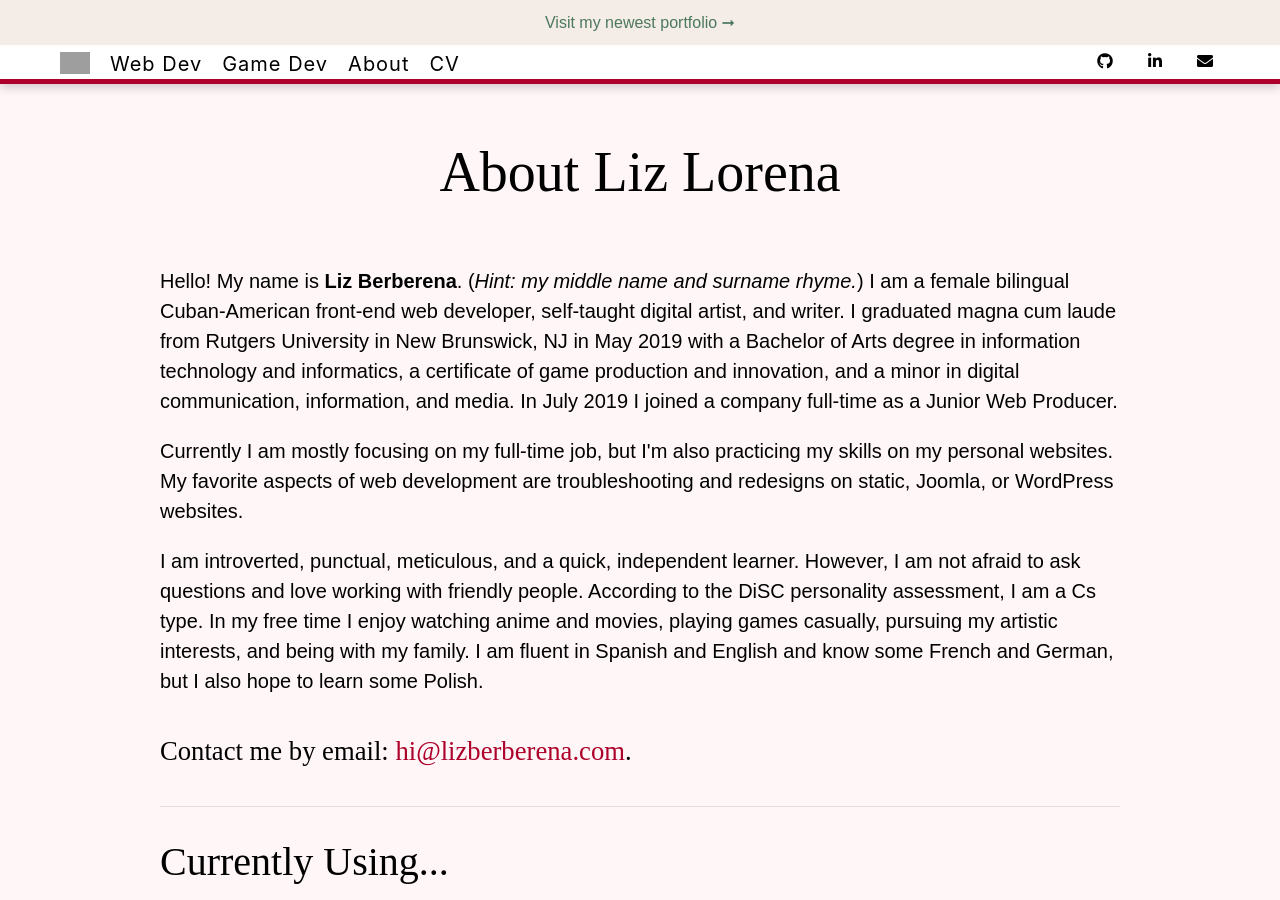
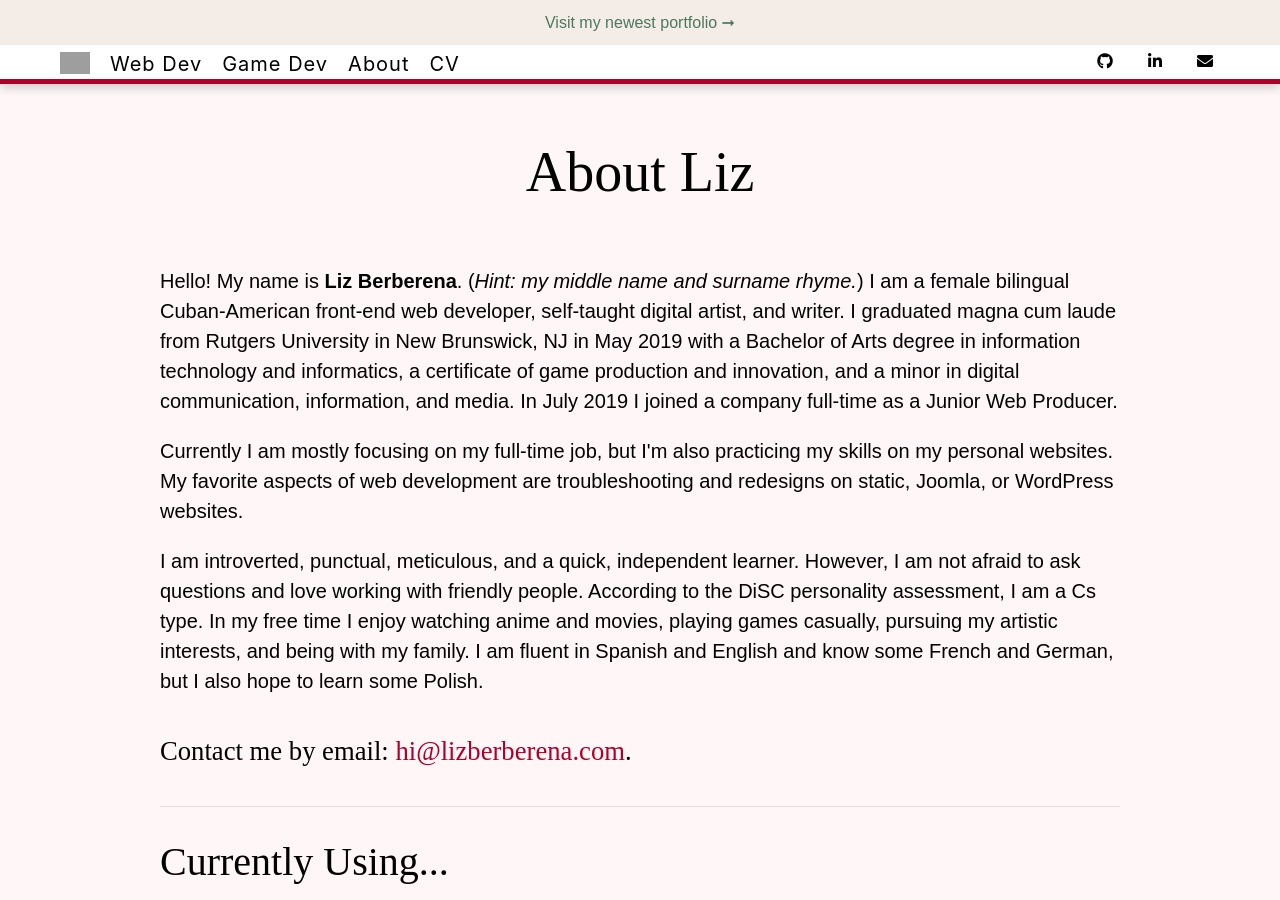
Before and after one commit to liz-lorena/mid-2019, a Jekyll site: the page built from about/index.html, in a window 1280 px wide and 900 px high. Built offline with Jekyll 4.4.1, drawn with Linux system fonts in a browser that asks for light colours; nearby versions of some CDN libraries; grey boxes are pictures that could not be loaded.

Commit message:
Update index.html

```diff
--- a/about/index.html
+++ b/about/index.html
@@ -3,7 +3,7 @@ layout: default
 title: About
 ---
 
-	<h1>About Liz Lorena</h1>
+	<h1>About Liz</h1>
 
 	<p>Hello! My name is <strong>Liz Berberena</strong>. (<em>Hint: my middle name and surname rhyme.</em>) I am a female bilingual Cuban-American front-end web developer, self-taught digital artist, and writer. I graduated magna cum laude from Rutgers University in New Brunswick, NJ in May 2019 with a Bachelor of Arts degree in information technology and informatics, a certificate of game production and innovation, and a minor in digital communication, information, and media. In July 2019 I joined a company full-time as a Junior Web Producer.</p>
 
```
